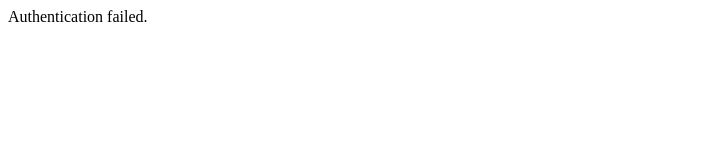
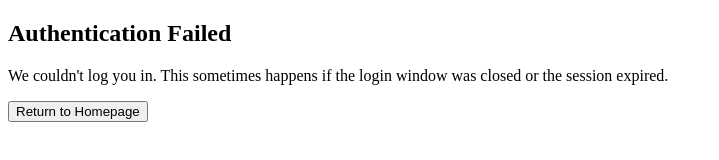
Before and after one commit to snelson725/ddot-notice-of-intents, a plain HTML site: page auth/callback.html in a window 1280 px wide. Shown: the whole page, without its empty margins (0-719 px from the left). Drawn offline with Linux system fonts and the light colour scheme.

Commit message:
Updated callback.

```diff
--- a/auth/callback.html
+++ b/auth/callback.html
@@ -5,6 +5,7 @@
   <title>Authenticating…</title>
 </head>
 <body>
+  <div class="failed-msg"></div>
   <p>If failed, go <a href="/#">home</a></p>
   <script src="callback.js"></script>
 </body>
--- a/auth/callback.js
+++ b/auth/callback.js
@@ -3,13 +3,22 @@ function handleCallback() {
   const token = hash.get("access_token");
 
   if (token) {
+    // Success: store token and return to app
     localStorage.setItem("arcgis_token", token);
+    window.location = "https://snelson725.github.io/ddot-notice-of-intents/";
+    return;
+  }
 
-    // Redirect back to your GitHub Pages app
+  // If we reach here, authentication failed
+  document.body.innerHTML = `
+    <h2>Authentication Failed</h2>
+    <p>We couldn't log you in. This sometimes happens if the login window was closed or the session expired.</p>
+    <button id="goHome">Return to Homepage</button>
+  `;
+
+  document.getElementById("goHome").onclick = () => {
     window.location = "https://snelson725.github.io/ddot-notice-of-intents/";
-  } else {
-    document.body.textContent = "Authentication failed.";
-  }
+  };
 }
 
 handleCallback();
```
